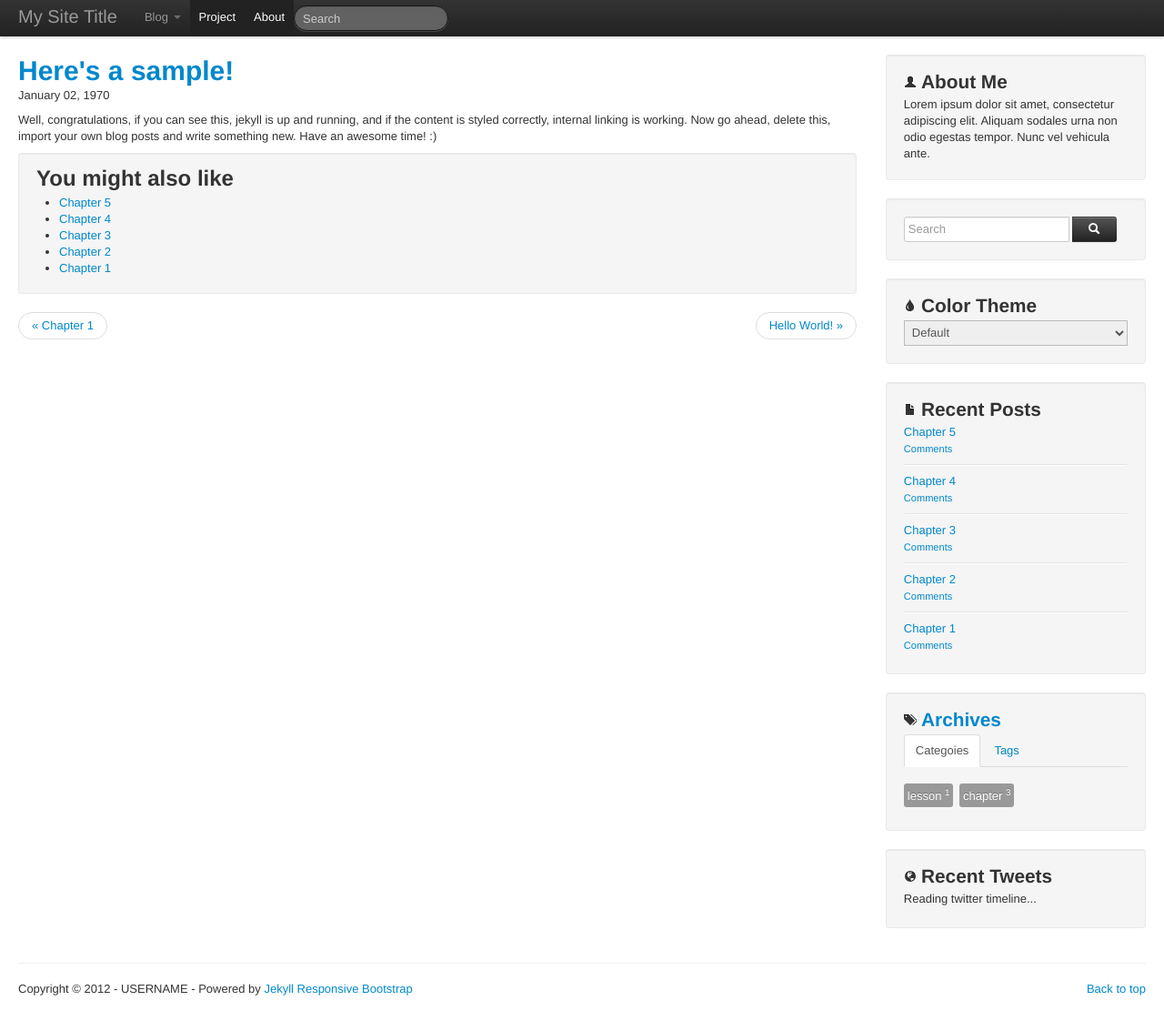
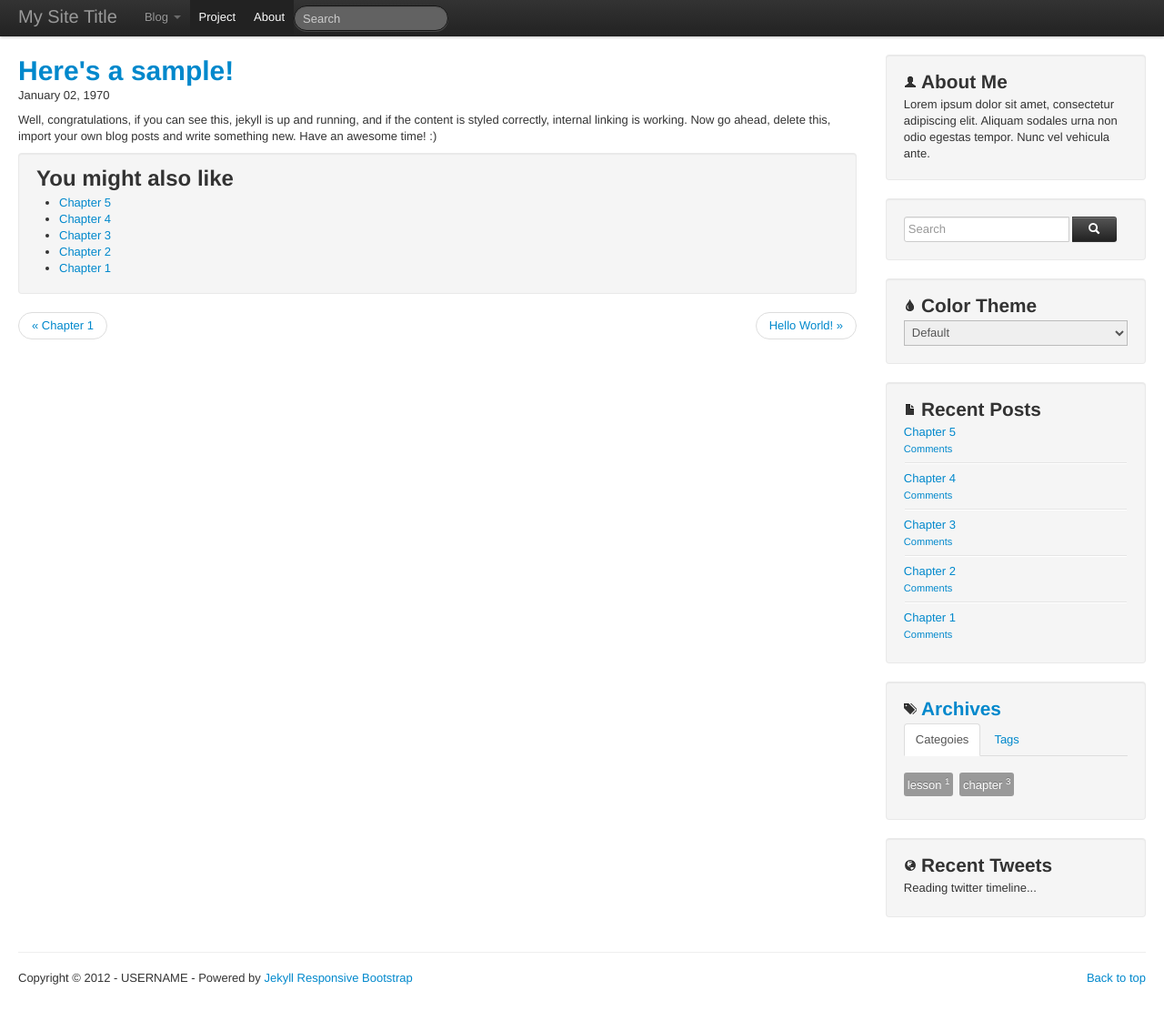
Before and after one commit to tokkonopapa/jekyll-experiment, a Jekyll site: the page built from _posts/1970-1-2-sample.md, in a window 1280 px wide and 1145 px high. Shown: the top 1133 px of the window at 91% size. Built offline with Jekyll 4.4.1, drawn with Linux system fonts in a browser that asks for light colours; nearby versions of some CDN libraries; Markdown is read by kramdown in place of the engine named in the settings; comment, search, counter and statistics services are not loaded.

Commit message:
improve divider style

```diff
--- a/_layouts/post.html
+++ b/_layouts/post.html
@@ -3,7 +3,7 @@ layout: default
 ---
 			<article id="{{ page.id }}" class="single post">
 				<header>
-					<h1><a href="{{ page.url }}" rel="bookmark" title="Permanent link">{{ page.title }}</a></h1>
+					<h1><a href="{{ page.url }}" rel="bookmark" title="Permanent link to">{{ page.title }}</a></h1>
 					<p class="meta"><time datetime="{{ page.date | date_to_xmlschema }}">
 						{{ page.date | date: "%B %d, %Y" }}
 					</time></p>
--- a/assets/css/style.css
+++ b/assets/css/style.css
@@ -31,6 +31,9 @@ aside p {
 #sidebar i {
 	vertical-align: baseline;
 	margin-right: 0.25em;
+}
+#sidebar .nav-list .divider {
+	margin: 0.5em 1px;
 }
 
 /* asides/search.html */
```
